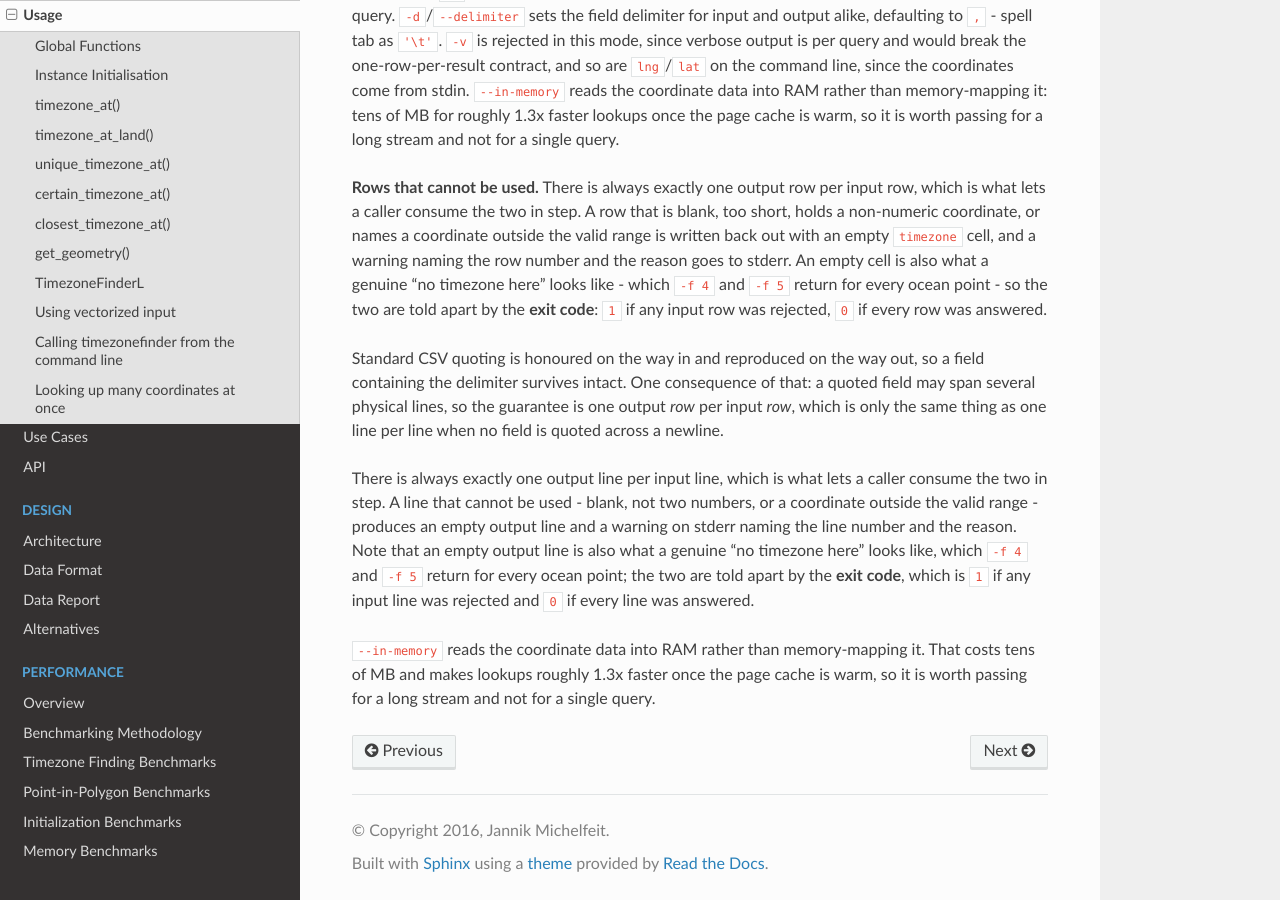
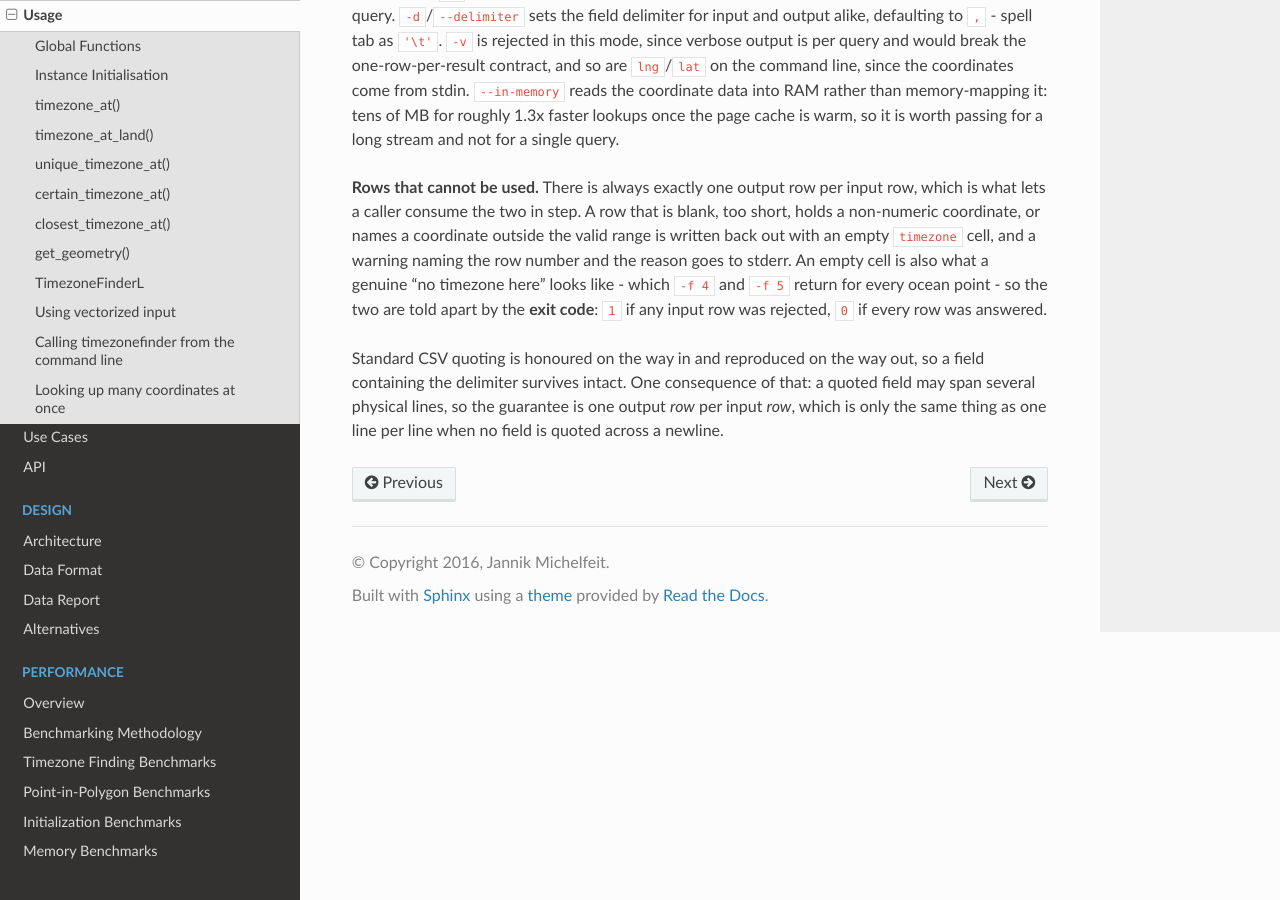
Before and after one commit to jannikmi/timezonefinder, a Sphinx documentation site: the page built from docs/1_usage.rst, in a window 1280 px wide and 900 px high, scrolled down 7984 px. Built offline with Sphinx 7.4.7 and the Read the Docs theme 3.1.0, drawn with Linux system fonts in a browser that asks for light colours.

Commit message:
Drop the usage paragraphs describing the superseded output format
Three paragraphs from an earlier revision survived at the end of the section
and described the format it replaced: an answer per line rather than a column
appended to the row. They told the reader that a line that cannot be used
"produces an empty output line", that there is "one output line per input
line", and that a coordinate row is "two numbers" - none of which is true of
what ships, and the paragraph immediately above them explains why one line per
line is precisely not the guarantee. The --in-memory paragraph was there twice
over as well.

Co-Authored-By: Claude Opus 5 <noreply@anthropic.com>

```diff
--- a/docs/1_usage.rst
+++ b/docs/1_usage.rst
@@ -439,15 +439,3 @@ field containing the delimiter survives intact. One consequence of that: a quote
 field may span several physical lines, so the guarantee is one output *row* per
 input *row*, which is only the same thing as one line per line when no field is
 quoted across a newline.
-
-There is always exactly one output line per input line, which is what lets a caller
-consume the two in step. A line that cannot be used - blank, not two numbers, or a
-coordinate outside the valid range - produces an empty output line and a warning on
-stderr naming the line number and the reason. Note that an empty output line is also
-what a genuine "no timezone here" looks like, which ``-f 4`` and ``-f 5`` return for
-every ocean point; the two are told apart by the **exit code**, which is ``1`` if any
-input line was rejected and ``0`` if every line was answered.
-
-``--in-memory`` reads the coordinate data into RAM rather than memory-mapping it.
-That costs tens of MB and makes lookups roughly 1.3x faster once the page cache is
-warm, so it is worth passing for a long stream and not for a single query.
```
